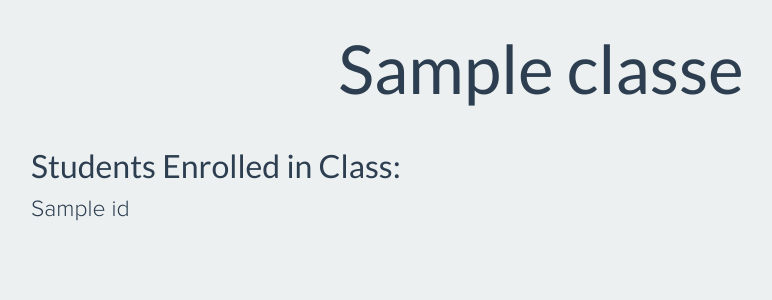
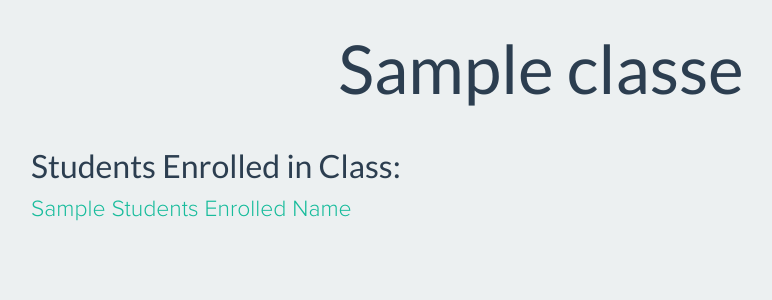
Before and after one commit to jzone3/ClassMatch, a Flask app: template templates/my_classes.html in a window 1280 px wide. Shown: the part 145-445 px from the top of the page, without its empty margins (99-871 px from the left). Run offline with Flask 2, Linux system fonts and the light colour scheme; the template is opened without the code that fills it: most values are stand-ins (such as "Sample title", 1, 10 or a date in 2020); some libraries are stand-ins or nearby versions.

Commit message:
links to user page

```diff
--- a/app.py
+++ b/app.py
@@ -34,11 +34,12 @@ def get_courses():
 	username = session['username']
 	user = get_user(username)
 	courses = {}
-	if not(user['classes']):
+	if not user['classes']:
 		return {}
 	for c in user['classes']:
 		one_class = classes.find_one({'_id': c})
-		courses[one_class['class_name']] = one_class['students_enrolled_names']
+		# courses[one_class['class_name']] = one_class['students_enrolled_names']
+		courses[one_class['class_name']] = one_class
 	return courses
 
 @app.route('/')
--- a/templates/base.html
+++ b/templates/base.html
@@ -21,9 +21,8 @@
         <div class="navbar-collapse collapse" id="navbar-main">
           <ul class="nav navbar-nav">
           {% if signed_in %}
-          <li><a {% if page=='index'%}class="navbar-link"{% endif %} href="/classes">Find Classmates</a></li>
+          <li><a {% if page=='index'%}class="navbar-link"{% endif %} href="/classes">My Schedule</a></li>
           <li><a {% if page=='index'%}class="navbar-link"{% endif %} href="/add">Add Class</a></li>
-          <li><a {% if page=='index'%}class="navbar-link"{% endif %} href="/schedule">My Schedule</a></li>
           <li><a {% if page=='index'%}class="navbar-link"{% endif %} href="/account">My Account</a></li>
           {% endif %}
           <li><a {% if page=='index'%}class="navbar-link"{% endif %} href="/about">About</a></li>
--- a/templates/my_classes.html
+++ b/templates/my_classes.html
@@ -8,11 +8,11 @@
 			<h1>{{c}}</h1>
 			<hr>
 			<h2>Students Enrolled in Class:</h2>
-			{% for x in range(0,classes[c]|length) %}
-			{% if x != (classes[c]|length)-1 %}
-			<p style="display: inline;">{{classes[c][x].title()}}, </p>
+			{% for x in range(0,classes[c]['students_enrolled_names']|length) %}
+			{% if x != (classes[c]['students_enrolled_names']|length)-1 %}
+			<p style="display: inline;"><a href="/user/{{classes[c]['students_enrolled_ids'][x]}}">{{classes[c]['students_enrolled_names'][x].title()}}</a>, </p>
 			{% else %}
-			<p style="display: inline;">{{classes[c][x].title()}} </p>
+			<p style="display: inline;"><a href="/user/{{classes[c]['students_enrolled_ids'][x]}}">{{classes[c]['students_enrolled_names'][x].title()}}</a></p>
 			{% endif %}
 			{% endfor %}
 		</div>
```
Also changed, not shown: templates/classes.html (deleted, +0 -9 lines).
